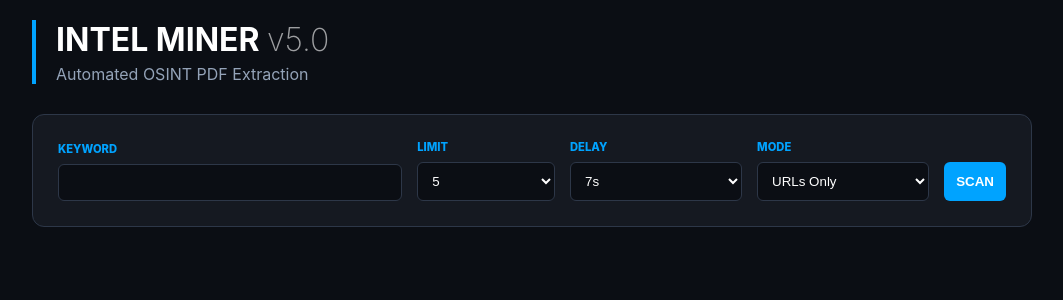
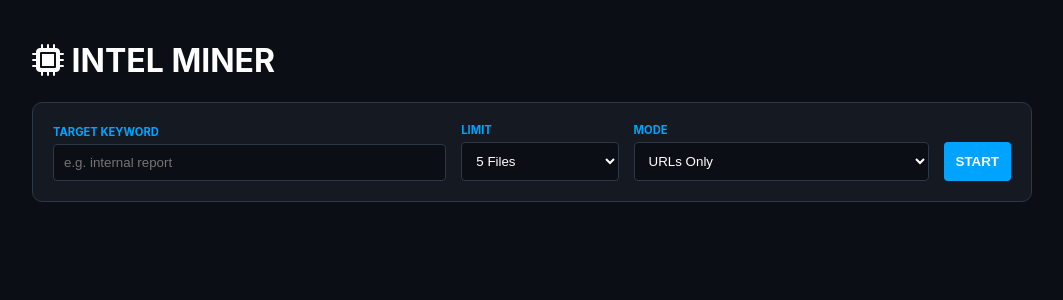
Before and after one commit to be3beke/PDFExtractor, a Flask app: page / in a window 1280 px wide. Shown: the top 300 px of the page, without its empty margins (108-1171 px from the left). Run offline with Flask 3, Linux system fonts and the light colour scheme.

Commit message:
Update index.html

```diff
--- a/templates/index.html
+++ b/templates/index.html
@@ -2,72 +2,63 @@
 <html lang="en">
 <head>
     <meta charset="UTF-8">
-    <meta name="viewport" content="width=device-width, initial-scale=1.0">
-    <title>Intel Miner v5.0 | Preview Mode</title>
+    <title>Intel Miner v5.2 | Raw Mode</title>
     <link href="https://cdnjs.cloudflare.com/ajax/libs/font-awesome/6.0.0/css/all.min.css" rel="stylesheet">
     <style>
         :root { --bg: #0b0e14; --card: #151921; --accent: #00a3ff; --success: #2ecc71; --error: #e74c3c; --text: #ffffff; --text-dim: #94a3b8; }
         body { background: var(--bg); color: var(--text); font-family: 'Inter', sans-serif; margin: 0; padding: 20px; }
         .container { max-width: 1000px; margin: 0 auto; }
-        header { border-left: 4px solid var(--accent); padding-left: 20px; margin-bottom: 30px; }
-        .search-card { background: var(--card); padding: 25px; border-radius: 12px; border: 1px solid #2d3748; }
-        .form-row { display: grid; gap: 15px; grid-template-columns: 2fr 0.8fr 1fr 1fr auto; align-items: end; }
-        .form-group label { display: block; font-size: 0.7rem; color: var(--accent); font-weight: 800; margin-bottom: 8px; text-transform: uppercase; }
-        input, select { background: #0b0e14; border: 1px solid #2d3748; color: white; padding: 10px; border-radius: 6px; width: 100%; box-sizing: border-box; }
-        .btn-primary { background: var(--accent); color: white; border: none; padding: 12px; border-radius: 6px; font-weight: 600; cursor: pointer; }
-
-        /* Grid */
-        .grid-results { display: grid; grid-template-columns: repeat(auto-fill, minmax(240px, 1fr)); gap: 15px; margin-top: 20px; }
-        .result-card { background: var(--card); padding: 15px; border-radius: 8px; border: 1px solid #2d3748; position: relative; }
-        .btn-preview { background: rgba(255,255,255,0.05); color: var(--accent); border: 1px solid var(--accent); padding: 4px 8px; font-size: 0.7rem; border-radius: 4px; cursor: pointer; margin-top: 10px; }
-
-        /* Modal */
-        .modal { display: none; position: fixed; inset: 0; background: rgba(0,0,0,0.85); z-index: 2000; align-items: center; justify-content: center; padding: 20px; }
-        .modal-content { background: var(--card); width: 100%; max-width: 700px; max-height: 80vh; border-radius: 12px; border: 1px solid var(--accent); display: flex; flex-direction: column; }
-        .modal-header { padding: 15px; border-bottom: 1px solid #2d3748; display: flex; justify-content: space-between; }
-        .modal-body { padding: 20px; overflow-y: auto; font-family: 'Courier New', monospace; font-size: 0.85rem; white-space: pre-wrap; color: #00ff00; }
-
-        /* Loader */
-        .loader-overlay { position: fixed; inset: 0; background: rgba(11, 14, 20, 0.98); display: flex; flex-direction: column; align-items: center; justify-content: center; z-index: 1000; }
-        .progress-bar-bg { width: 300px; height: 6px; background: #2d3748; border-radius: 3px; margin: 20px 0; overflow: hidden; }
-        .progress-bar-fill { width: 0%; height: 100%; background: var(--accent); transition: width 0.3s; }
-        #live-terminal { background: #000; color: #0f0; font-family: monospace; padding: 15px; width: 80%; max-width: 600px; height: 120px; border-radius: 6px; overflow-y: auto; font-size: 0.8rem; border: 1px solid #333; }
+        .search-card { background: var(--card); padding: 20px; border-radius: 10px; border: 1px solid #2d3748; }
+        .form-row { display: grid; gap: 15px; grid-template-columns: 2fr 0.8fr 1.5fr auto; align-items: end; }
+        label { font-size: 0.7rem; color: var(--accent); font-weight: bold; display: block; margin-bottom: 5px; }
+        input, select { background: #0b0e14; border: 1px solid #2d3748; color: white; padding: 10px; border-radius: 4px; width: 100%; box-sizing: border-box; }
+        .btn-primary { background: var(--accent); color: white; border: none; padding: 12px; border-radius: 4px; font-weight: 600; cursor: pointer; width: 100%; }
+        .grid-results { display: grid; grid-template-columns: repeat(auto-fill, minmax(240px, 1fr)); gap: 15px; margin-top: 30px; }
+        .result-card { background: var(--card); padding: 15px; border-radius: 8px; border: 1px solid #2d3748; border-bottom: 3px solid #333; }
+        .btn-view { background: none; color: var(--accent); border: 1px solid var(--accent); padding: 5px 10px; border-radius: 4px; cursor: pointer; font-size: 0.75rem; margin-top: 10px; width: 100%; }
+        .modal { display: none; position: fixed; inset: 0; background: rgba(0,0,0,0.9); z-index: 2000; align-items: center; justify-content: center; padding: 20px; }
+        .modal-content { background: var(--card); width: 100%; max-width: 800px; max-height: 80vh; border-radius: 10px; border: 1px solid var(--accent); display: flex; flex-direction: column; }
+        .modal-body { padding: 20px; overflow-y: auto; font-family: monospace; white-space: pre-wrap; color: #00ff00; font-size: 0.85rem; }
+        .loader-overlay { position: fixed; inset: 0; background: var(--bg); display: flex; flex-direction: column; align-items: center; justify-content: center; z-index: 3000; }
+        #terminal { background: #000; color: #0f0; width: 80%; height: 120px; padding: 15px; border-radius: 6px; overflow-y: auto; font-family: monospace; font-size: 0.8rem; margin-top: 20px; border: 1px solid #333; }
     </style>
 </head>
 <body>
 
 <div class="container">
-    <header>
-        <h1 style="margin:0;">INTEL MINER <span style="font-weight:200; opacity:0.6;">v5.0</span></h1>
-        <p style="color:var(--text-dim); margin:5px 0;">Automated OSINT PDF Extraction</p>
-    </header>
+    <header><h1><i class="fa-solid fa-microchip"></i> INTEL MINER</h1></header>
 
     <div class="search-card">
         <form action="/" method="POST" onsubmit="startTracking()">
             <div class="form-row">
-                <div class="form-group"><label>Keyword</label><input type="text" name="keyword" required></div>
-                <div class="form-group"><label>Limit</label><select name="limit"><option value="5">5</option><option value="10">10</option></select></div>
-                <div class="form-group"><label>Delay</label><select name="delay"><option value="3.0">3s</option><option value="7.0" selected>7s</option></select></div>
-                <div class="form-group"><label>Mode</label><select name="filter_mode"><option value="urls_only">URLs Only</option><option value="leads_only">URLs + Emails</option></select></div>
-                <button type="submit" class="btn-primary">SCAN</button>
+                <div><label>TARGET KEYWORD</label><input type="text" name="keyword" placeholder="e.g. internal report" required></div>
+                <div><label>LIMIT</label><select name="limit"><option value="5">5 Files</option><option value="10">10 Files</option></select></div>
+                <div><label>MODE</label>
+                    <select name="filter_mode">
+                        <option value="urls_only">URLs Only</option>
+                        <option value="leads_only">URLs + Emails</option>
+                        <option value="raw_mode" style="color:var(--error);">RAW MODE (Full Text)</option>
+                    </select>
+                </div>
+                <button type="submit" class="btn-primary">START</button>
             </div>
         </form>
     </div>
 
     {% if show_download %}
     <textarea id="rawBuffer" style="display:none;">{{ full_content }}</textarea>
-    <div style="margin-top:40px; display:flex; justify-content:space-between;">
+    <div style="margin-top:40px; display:flex; justify-content:space-between; align-items:center;">
         <h3 style="margin:0;">Results for: {{ keyword }}</h3>
-        <button onclick="downloadLocal()" class="btn-primary" style="background:var(--success);">DOWNLOAD ALL</button>
+        <button onclick="downloadLocal()" class="btn-primary" style="background:var(--success); width:auto; padding:10px 20px;">DOWNLOAD TXT</button>
     </div>
 
     <div class="grid-results">
         {% for item in results %}
         <div class="result-card">
-            <h4 style="margin:0; font-size:0.8rem; overflow:hidden; text-overflow:ellipsis;">{{ item.title }}</h4>
+            <h4 style="margin:0; font-size:0.8rem; height:1.2rem; overflow:hidden;">{{ item.title }}</h4>
             <p style="font-size:0.7rem; color:var(--text-dim); margin:5px 0;">Status: {{ item.status }}</p>
-            {% if item.status == 'Success' %}
-                <button class="btn-preview" onclick='showPreview({{ item.content | tojson }})'>VIEW TEXT</button>
+            {% if item.content %}
+                <button class="btn-view" onclick='showPreview({{ item.content | tojson }})'>VIEW DATA</button>
             {% endif %}
         </div>
         {% endfor %}
@@ -77,55 +68,46 @@
 
 <div id="previewModal" class="modal">
     <div class="modal-content">
-        <div class="modal-header">
+        <div style="padding:15px; border-bottom:1px solid #333; display:flex; justify-content:space-between;">
             <strong>Data Preview</strong>
-            <button onclick="closeModal()" style="background:none; border:none; color:white; cursor:pointer; font-size:1.2rem;">&times;</button>
+            <button onclick="closeModal()" style="background:none; border:none; color:white; cursor:pointer;">&times; CLOSE</button>
         </div>
         <div class="modal-body" id="modalBody"></div>
     </div>
 </div>
 
 <div id="loader" class="loader-overlay" style="display:none;">
-    <div class="spinner" style="width:40px; height:40px; border:4px solid #2d3748; border-top-color:var(--accent); border-radius:50%; animation:spin 1s linear infinite;"></div>
-    <h3 id="p-status" style="margin:20px 0 10px;">Searching...</h3>
-    <div class="progress-bar-bg"><div id="p-bar" class="progress-bar-fill"></div></div>
-    <div id="live-terminal"></div>
+    <h2 id="p-status">Mining...</h2>
+    <div style="width:300px; height:4px; background:#2d3748; border-radius:2px; margin:15px 0; overflow:hidden;">
+        <div id="p-bar" style="width:0%; height:100%; background:var(--accent); transition:0.3s;"></div>
+    </div>
+    <div id="terminal"></div>
 </div>
 
 <script>
     function downloadLocal() {
-        const data = document.getElementById('rawBuffer').value;
-        if(!data.trim()) return alert("No data found.");
-        const blob = new Blob([data], { type: 'text/plain' });
+        const val = document.getElementById('rawBuffer').value;
+        if(!val.trim()) return alert("No data to save.");
+        const blob = new Blob([val], { type: 'text/plain' });
         const a = document.createElement('a');
         a.href = URL.createObjectURL(blob);
-        a.download = "extraction_results.txt";
+        a.download = "miner_export.txt";
         a.click();
     }
-
-    function showPreview(content) {
-        document.getElementById('modalBody').innerText = content;
-        document.getElementById('previewModal').style.display = 'flex';
-    }
-
+    function showPreview(c) { document.getElementById('modalBody').innerText = c; document.getElementById('previewModal').style.display = 'flex'; }
     function closeModal() { document.getElementById('previewModal').style.display = 'none'; }
-
     function startTracking() {
         document.getElementById('loader').style.display = 'flex';
-        const term = document.getElementById('live-terminal');
+        const term = document.getElementById('terminal');
         const es = new EventSource("/progress-stream");
         es.onmessage = (e) => {
             const d = JSON.parse(e.data);
             document.getElementById('p-status').innerText = d.status;
             document.getElementById('p-bar').style.width = (d.total > 0 ? (d.current/d.total)*100 : 0) + "%";
-            if(d.preview) {
-                term.innerHTML += `<br>> ${d.preview}`;
-                term.scrollTop = term.scrollHeight;
-            }
+            if(d.preview) { term.innerHTML += `<br>> ${d.preview}`; term.scrollTop = term.scrollHeight; }
             if(d.status === "Completed") es.close();
         };
     }
 </script>
-<style> @keyframes spin { to { transform: rotate(360deg); } } </style>
 </body>
 </html>
```
